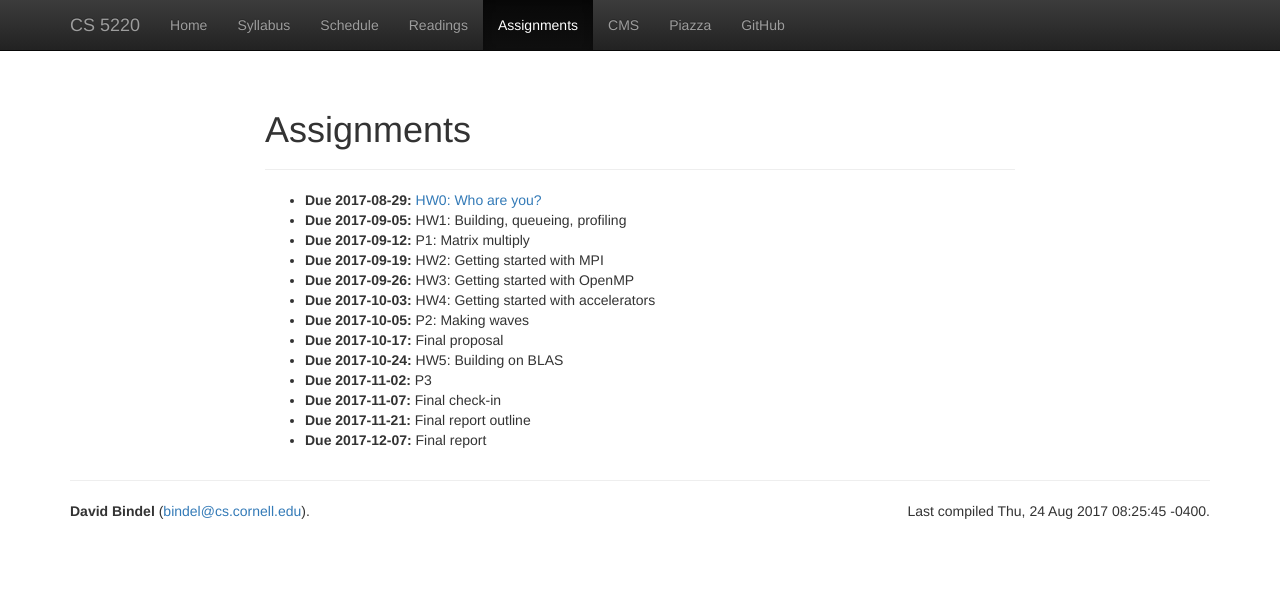
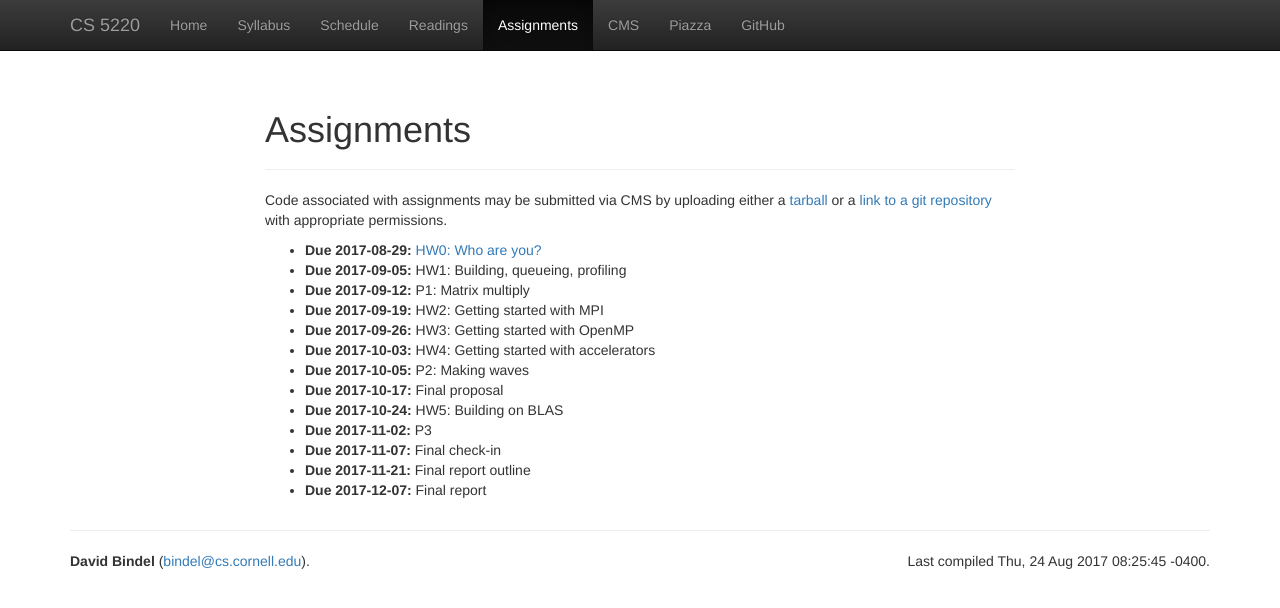
Before and after one commit to cornell-cs5220-f17/cs5220-f17, a Jekyll site: the page built from web/assignments.html, in a window 1280 px wide. Shown: the top 608 px of the page. Built offline with Jekyll 4.4.1, drawn with Linux system fonts in a browser that asks for light colours; nearby versions of some CDN libraries.

Commit message:
Added blurb about how to submit code.

```diff
--- a/web/assignments.html
+++ b/web/assignments.html
@@ -2,6 +2,13 @@
 title: Assignments
 layout: main
 ---
+
+<p>
+  Code associated with assignments may be submitted via CMS by
+  uploading either a <a href="tar-info.html">tarball</a> or
+  a <a href="git-info.html">link to a git repository</a> with
+  appropriate permissions.
+</p>
 
 <ul>
 {% for entry in site.data.hw %}
```
